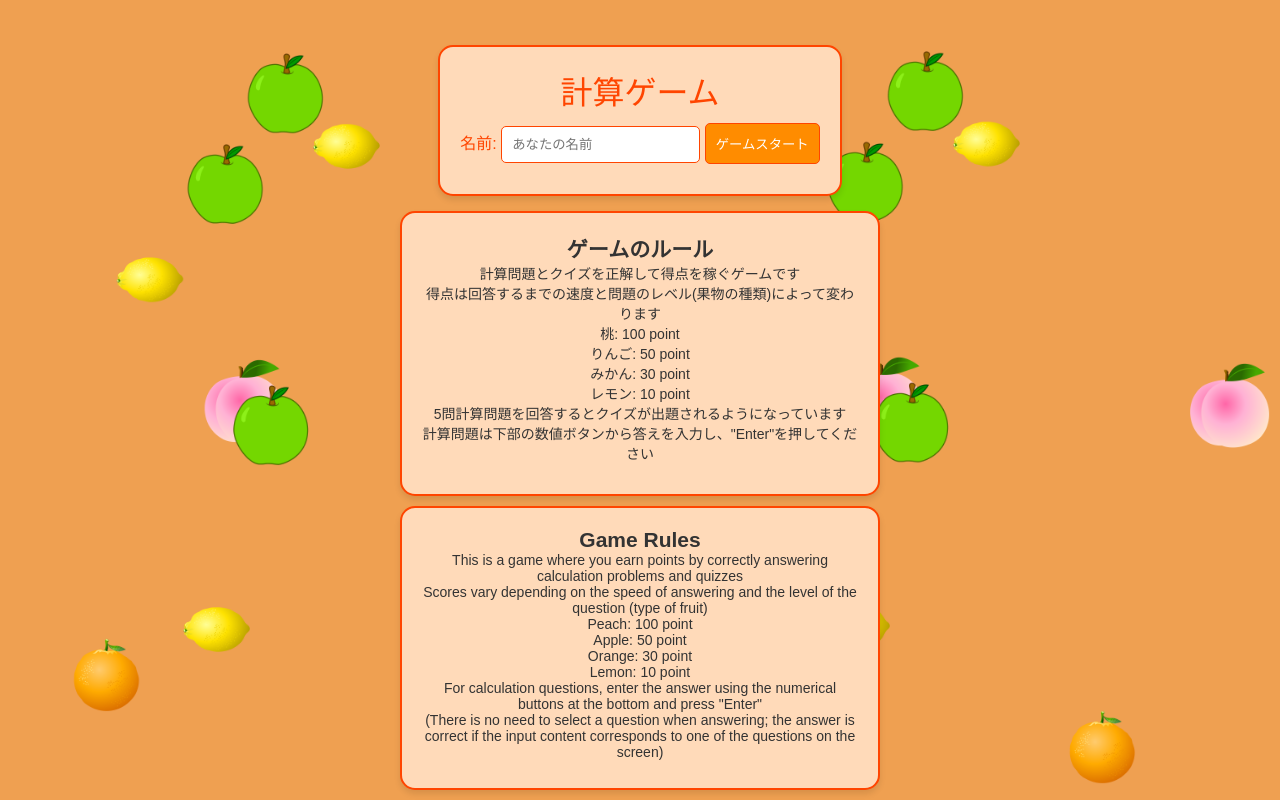
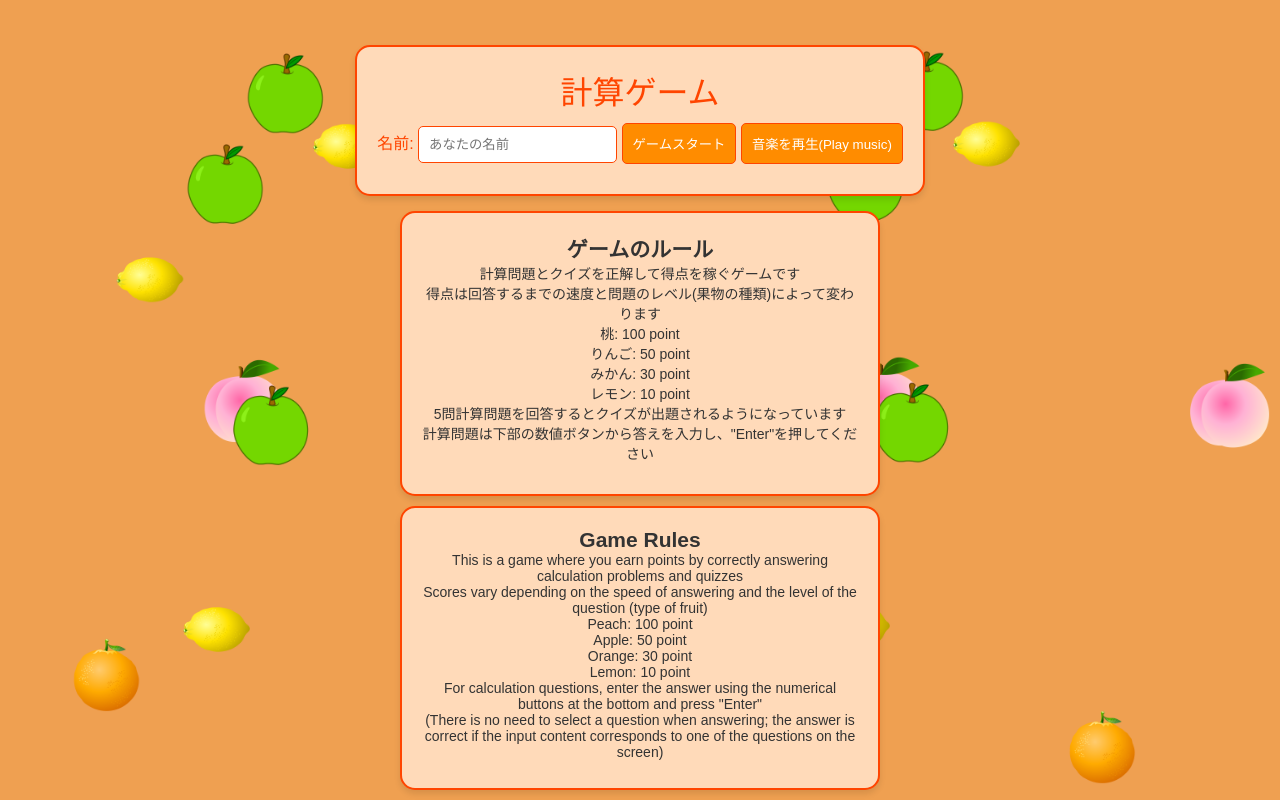
Before and after one commit to keishi85/WebGame, a Flask app: page / in a window 1280 px wide. Run offline with Flask 3, Linux system fonts and the light colour scheme; some libraries are stand-ins or nearby versions; some web fonts are replaced.

Commit message:
ADD : スタート時のBGMを追加

```diff
--- a/backend/static/script/start.js
+++ b/backend/static/script/start.js
@@ -48,6 +48,22 @@
         //     window.location.href = '/game';
         // }
 
+        const playButton = document.getElementById('playButton');
+        const bgm = document.getElementById('startSound');
+
+        playButton.addEventListener('click', function (event) {
+            event.preventDefault();
+            if (bgm.paused) {
+                bgm.play()
+                    .then(() => console.log("オーディオの再生を開始しました。"))
+                    .catch(error => console.error("オーディオの再生に失敗しました。", error));
+                playButton.textContent = '音楽を停止(Stop music)';
+            } else {
+                bgm.pause();
+                playButton.textContent = '音楽を再生(Play music)';
+            }
+        });
+
         startGameButton.addEventListener('click', async () => {
             name = nameInput.value.trim(); // 名前入力の前後の空白を削除
 
@@ -70,11 +86,6 @@
                     // ゲーム開始の合図をポーリングで確認する関数を呼び出す
                     pollForGameStart();
 
-                    // サーバーからのゲーム開始の合図を受信したらゲームページに遷移
-                    // socket.on('game_start', (data) => {
-                    //     console.log(data.message);  // サーバーからのメッセージを表示
-                    //     window.location.href = `/game?name=${encodeURIComponent(name)}`; // ゲームページに遷移
-                    // });
                 } catch (error) {
                     console.error('An error occurred:', error);
                     alert('Failed to start the game. Please try again later.');
--- a/backend/templates/start.html
+++ b/backend/templates/start.html
@@ -8,6 +8,7 @@
     <link rel="stylesheet" href="../static/css/start.css">
     <!-- Socket.IOクライアントライブラリの読み込み -->
     <!-- <script src="/socket.io/socket.io.js"></script> -->
+    <audio id="startSound" src="../static/audio/startBGM.mp3"></audio>
 </head>
 <body>
     <div class="game-start-container">
@@ -18,11 +19,8 @@
         <form id="nameForm">
             <label for="name">名前:</label>
             <input type="text" id="name" name="name" placeholder="あなたの名前">
-            <!-- <form id="userCountForm">
-                <label for="userCount">ユーザー数:</label>
-                <input type="number" id="userCount" name="userCount" required>
-            </form>         -->
             <button type="button" id="startGame" class="mochiy-pop-one-regular">ゲームスタート</button>
+            <button id="playButton">音楽を再生(Play music)</button>
         </form>
     </div>
 
```
Also changed, not shown: 1 other file.
